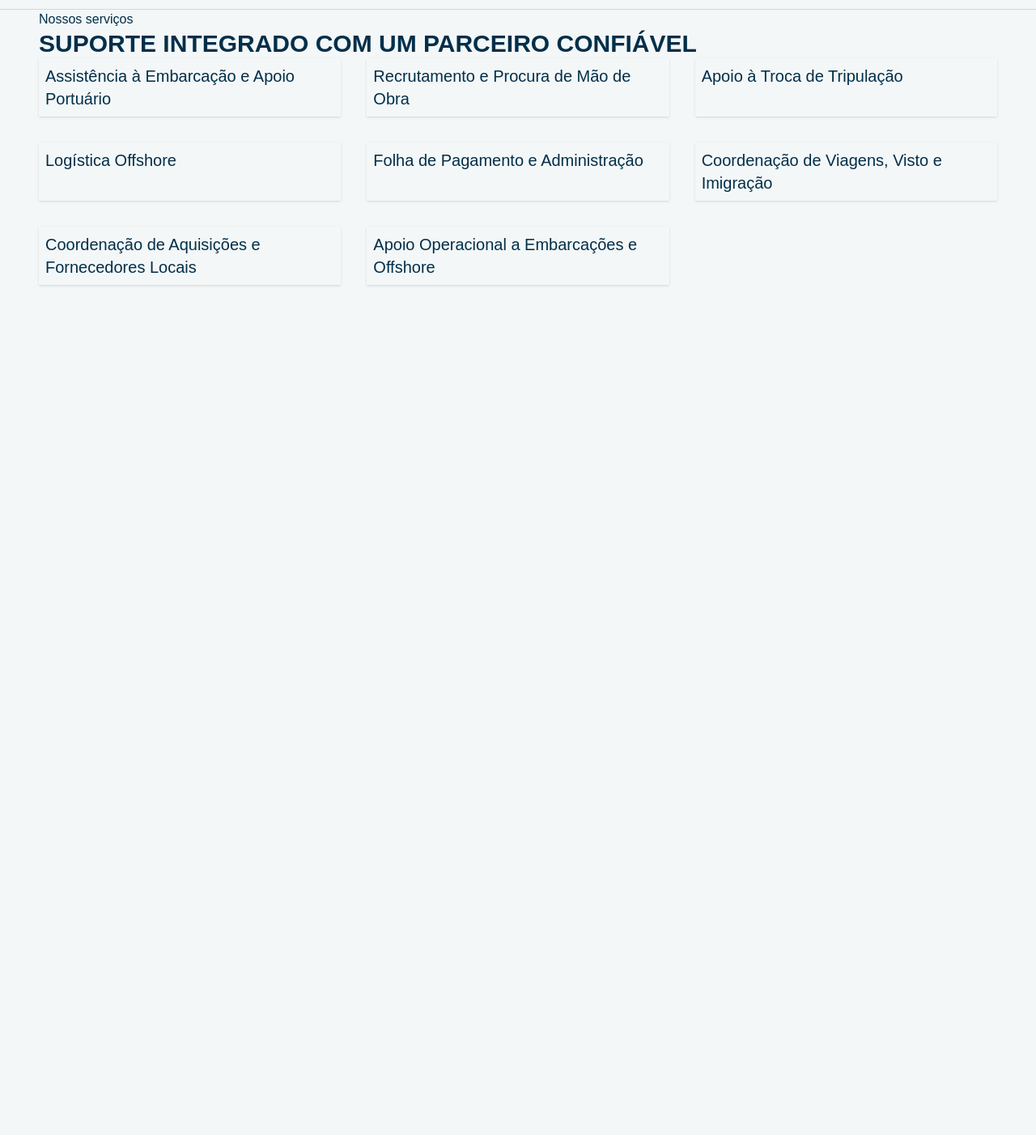
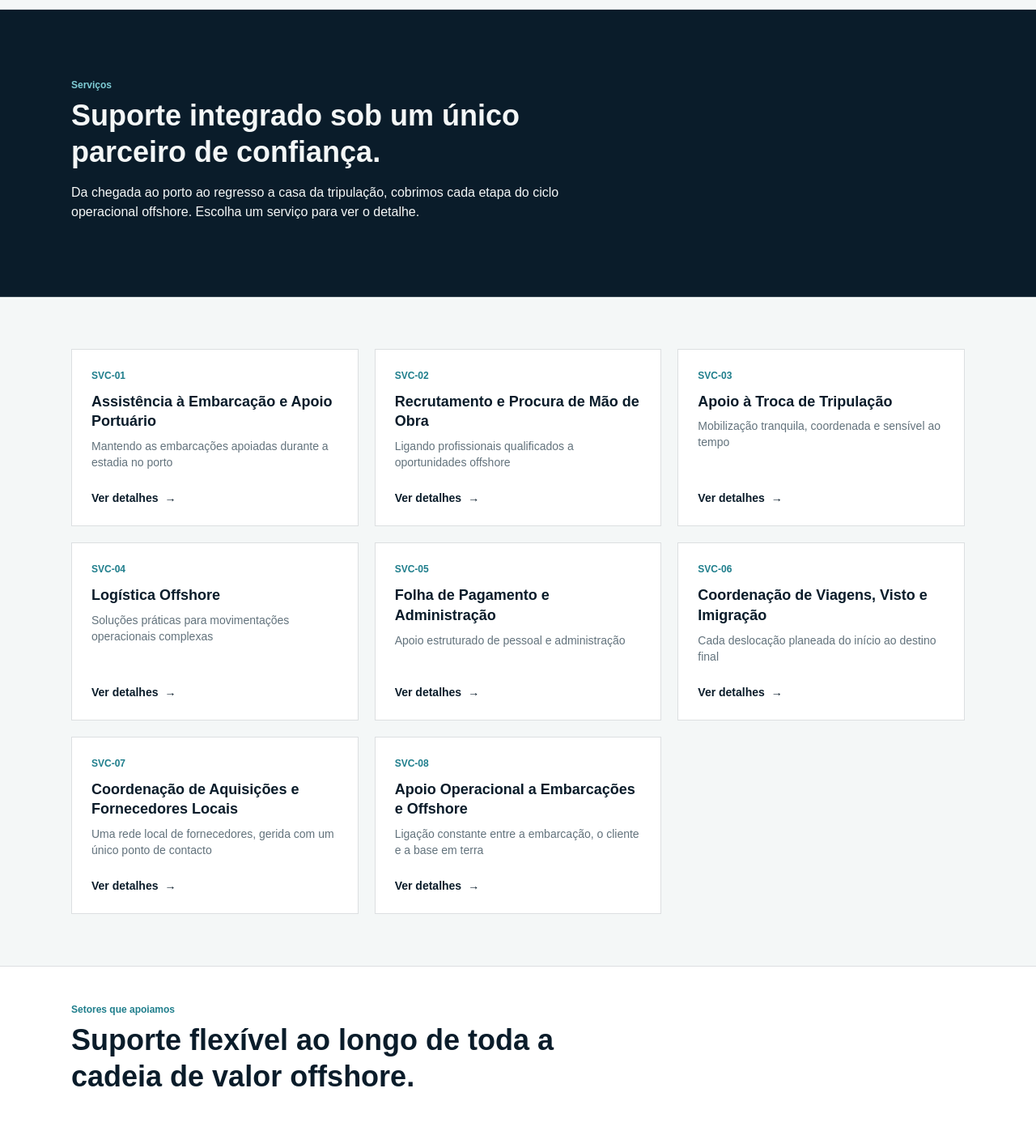
Before and after one commit to Ivandroo/Seatrail, a Next.js app: page /servicos in a window 1280 px wide. Shown: the part 53-1455 px from the top of the page at 81% size. Before the commit the page ends 800 px from the top, so only its background shows below. Built offline with nearby package versions, Linux system fonts and the light colour scheme.

Commit message:
Página de servicços alterada

```diff
--- a/app/page.tsx
+++ b/app/page.tsx
@@ -3,7 +3,7 @@ import Hero from "@/components/Hero";
 import Whoweare from "@/components/Whoweare";
 
 import SectionHeading from "@/components/SectionHeading";
-import { sectors, services, whySeatrail } from "@/data/services";
+import { commitments, sectors, services, whySeatrail } from "@/data/services";
 import Link from "next/dist/client/link";
 import ServiceCard from "@/components/ServiceCard";
 import { assistence } from "@/data/assistence";
@@ -12,7 +12,7 @@ import { assistence } from "@/data/assistence";
 export default function Home() {
   return (
     <main className="flex flex-col gap-8">
-      <div className="flex min-h-dvh flex-col mb-4">
+      <div className="flex min-h-dvh flex-col">
         <Hero />
       </div>
       <div id="whoweare">
@@ -39,7 +39,7 @@ export default function Home() {
       </section>
 
       {/* Setores */}
-      <section className="border-y border-[var(--line-invert)] bg-secundaria text-fog-50">
+      <section className="border-y border-[var(--line-invert)] bg-navy-950 text-fog-50">
         <div className="mx-auto max-w-6xl px-6 py-20">
           <SectionHeading
             subtitle="Setores que apoiamos"
@@ -79,8 +79,8 @@ export default function Home() {
         </div>
       </section>
 
-      <section>
-        <div className="mx-auto max-w-6xl px-6 mb-10">
+      <section className="border-y border-[var(--line)] bg-white">
+        <div className="mx-auto max-w-6xl px-6 py-10 mb-10">
           <div className="flex flex-wrap items-end justify-between gap-6">
             <SectionHeading title="Conectando pessoas qualificadas com oportunidades" subtitle="Assistência e apoio portuário" />
             <Link
@@ -97,6 +97,42 @@ export default function Home() {
           </div>
         </div>
       </section>
+
+      {/* Compromisso */}
+      <section className="border-t border-[var(--line)] bg-fog-50">
+        <div className="mx-auto max-w-6xl px-6 py-20">
+          <SectionHeading subtitle="O nosso compromisso" title="Os padrões por trás de cada missão." />
+          <div className="mt-10 grid gap-5 sm:grid-cols-2 lg:grid-cols-5">
+            {commitments.map((c) => (
+              <div key={c.title} className="border-l-2 border-amber-500 bg-white p-5">
+                <p className="font-display text-base font-bold text-navy-950">{c.title}</p>
+                <p className="mt-2 text-sm text-navy-900/65">{c.text}</p>
+              </div>
+            ))}
+          </div>
+        </div>
+      </section>
+
+      {/* CTA final */}
+      <section className="bg-navy-950 text-fog-50">
+        <div className="mx-auto flex max-w-6xl flex-col items-start gap-8 px-6 py-24 md:flex-row md:items-center md:justify-between">
+          <div className="max-w-xl">
+            <h2 className="font-display text-3xl font-bold md:text-4xl">
+              Vamos apoiar a sua próxima operação.
+            </h2>
+            <p className="mt-4 text-fog-100/75">
+              Pessoas fiáveis. Coordenação fiável. Apoio offshore fiável. Fale
+              connosco sobre os requisitos operacionais do seu projeto.
+            </p>
+          </div>
+          <Link
+            href="/contacto"
+            className="whitespace-nowrap border border-amber-500 bg-amber-500 px-7 py-3.5 text-sm font-semibold text-navy-950 transition-colors hover:bg-transparent hover:text-amber-500"
+          >
+            Pedir uma proposta
+          </Link>
+        </div>
+      </section>
     </main>
   );
 }
--- a/app/servicos/page.tsx
+++ b/app/servicos/page.tsx
@@ -1,33 +1,49 @@
 import React from "react";
-import { services } from "@/data/services";
-import Image from "next/image";
+import { sectors, services } from "@/data/services";
+import { assistence } from "@/data/assistence";
+import SectionHeading from "@/components/SectionHeading";
+import ServiceCard from "@/components/ServiceCard";
 
 function page() {
   return (
-    <section>
-      <div className="px-4 sm:px-8 md:px-12">
-        <span className="flex w-fit text-secundaria font-medium text-base ">
-          Nossos serviços{" "}
-        </span>
-        <h1 className="text-3xl text-secundaria font-bold uppercase">
-          {" "}
-          Suporte integrado com um parceiro confiável
-        </h1>
-        <div className="flex flex-col w-full gap-8 justify-between sm:grid sm:grid-cols-2 md:grid-cols-3">
-          {services.map((service) => (
-            <div
-              key={service.title}
-              className="flex flex-col justify-between shadow p-2 hover:shadow-secundaria/30 transition-all ease-in-out"
-            >
+    <>
+      <section className="border-b border-[var(--line-invert)] bg-navy-950 text-fog-50">
+        <div className="mx-auto max-w-6xl px-6 py-20">
+          <SectionHeading
+            invert
+            subtitle="Serviços"
+            title="Suporte integrado sob um único parceiro de confiança."
+            lede="Da chegada ao porto ao regresso a casa da tripulação, cobrimos cada etapa do ciclo operacional offshore. Escolha um serviço para ver o detalhe."
+          />
+        </div>
+      </section>
 
-              <h3 className="text-xl text-secundaria font-medium">
-                {service.title}
-              </h3>
-            </div>
-          ))}
+      <section className="bg-fog-50">
+        <div className="mx-auto max-w-6xl px-6 py-16">
+          <div className="grid gap-5 sm:grid-cols-2 lg:grid-cols-3">
+            {services.map((s) => (
+              <ServiceCard key={s.slug} service={s} />
+            ))}
+          </div>
         </div>
-      </div>
-    </section>
+      </section>
+
+      <section className="border-t border-[var(--line)] bg-white">
+        <div className="mx-auto max-w-6xl px-6 py-10">
+          <SectionHeading
+            subtitle="Setores que apoiamos"
+            title="Suporte flexível ao longo de toda a cadeia de valor offshore."
+          />
+        </div>
+        <div className="mx-auto max-w-6xl px-6 pb-8">
+          <div className="grid gap-5 sm:grid-cols-2 lg:grid-cols-3">
+            {assistence.map((service) => (
+              <ServiceCard key={service.slug} service={service} />
+            ))}
+          </div>
+        </div>
+      </section>
+    </>
   );
 }
 
--- a/components/Hero.tsx
+++ b/components/Hero.tsx
@@ -5,7 +5,7 @@ const Hero = () => {
   return (
     <section className='flex flex-1 flex-col w-full px-4 pb-2  rounded-md'>
         <div className='rounded-2xl rounded-b-2xl' id='container'>
-            <div className='flex py-4 px-8 bg-linear-to-t from-secundaria'>
+            <div className='flex py-4 px-2 sm:px-6 md:px-8 bg-linear-to-t from-secundaria'>
                 <div className='max-w-lg flex flex-col gap-4 '>
                     <h1 className='text-5xl font-medium text-neve'>Leve seus serviços para outro nível com a <span>seatrail</span></h1>
                     <p className='text-base text-slate-300'>Lorem ipsum dolor, sit amet consectetur adipisicing elit. Natus quibusdam excepturi ipsam est minus dicta!</p>
--- a/components/Whoweare.tsx
+++ b/components/Whoweare.tsx
@@ -54,10 +54,9 @@ const Whoweare = () => {
       <div>
         <div className="flex flex-col">
 
-
           <div
             style={{ minHeight: "50vh" }}
-            className="flex flex-col gap-6 px-4 sm:px-8 md:px-12 justify-start items-start"
+            className="flex flex-col px-4 py-6 sm:px-8 md:px-12 justify-start items-start"
           >
             <SectionHeading title="" subtitle="Quem somos" />
             <h1
```
